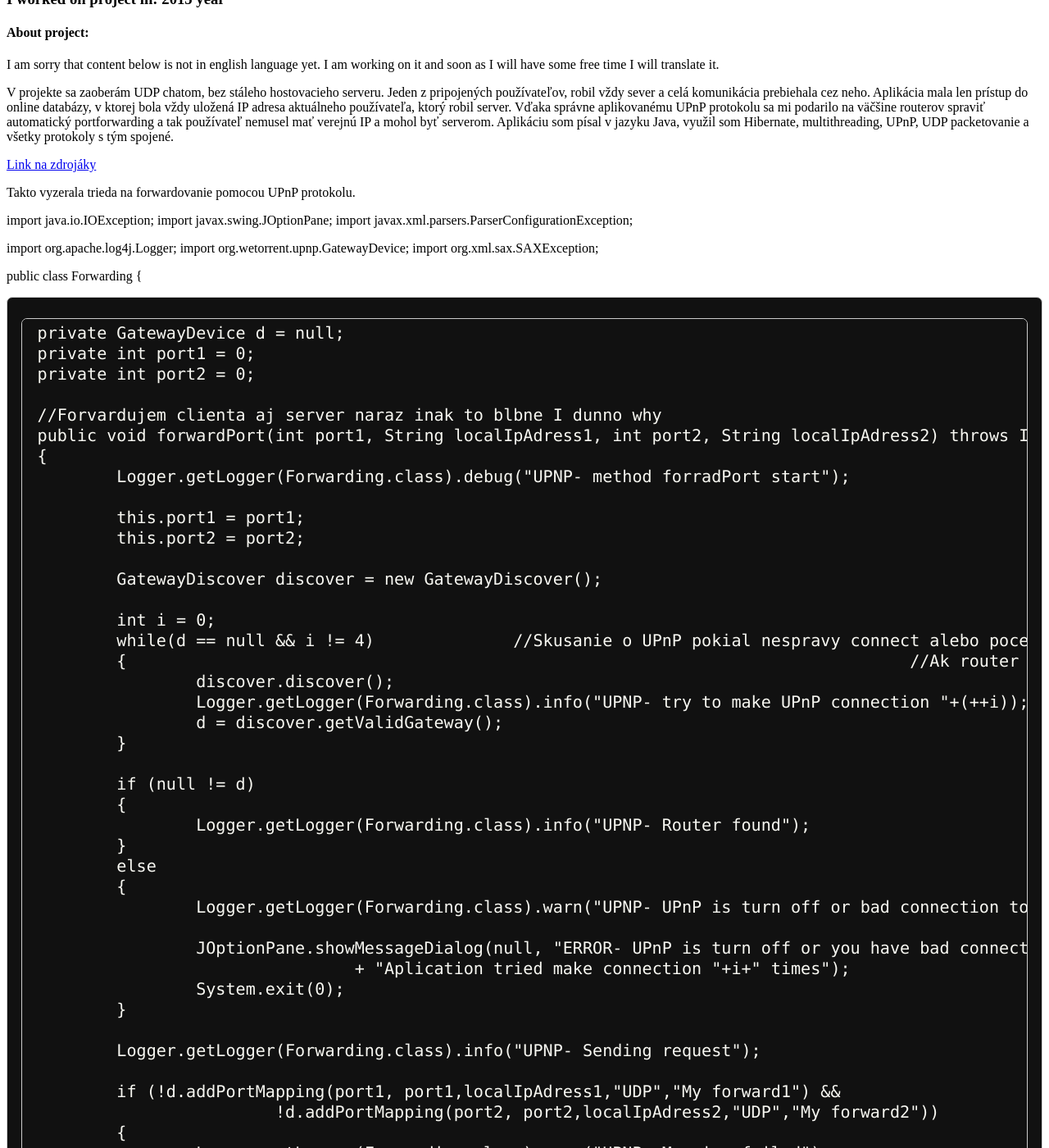
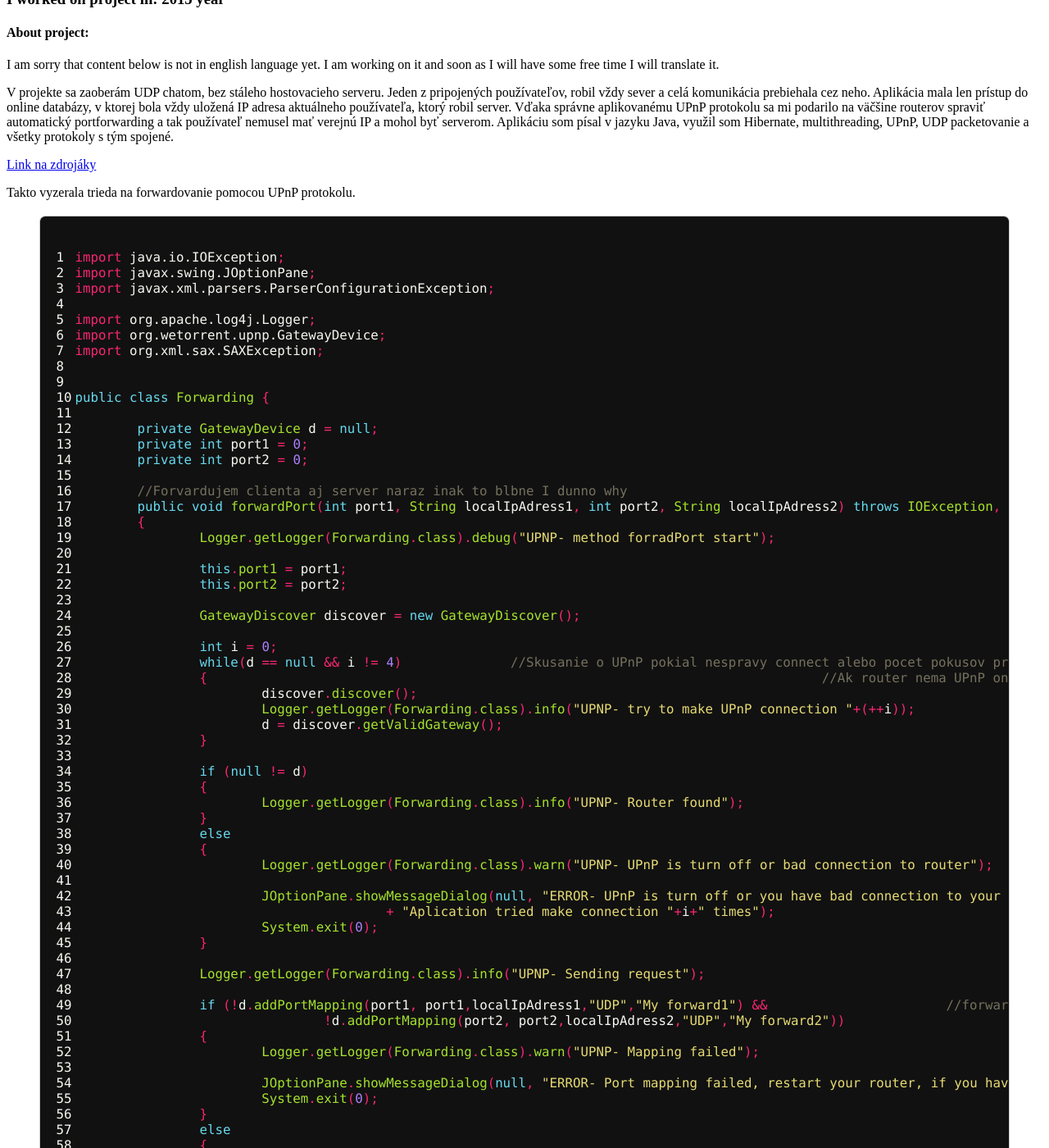
Before and after one commit to Delirante/Delirante.github.io, a Jekyll site: the page built from _collProjects/udpchat.md, in a window 1280 px wide and 1400 px high, scrolled down 216 px. Shown: the whole window at 82% size. Built offline with Jekyll 4.4.1, drawn with Linux system fonts in a browser that asks for light colours; some of the changed text lies outside the part shown.

Commit message:
Update udpchat.md

```diff
--- a/_collProjects/udpchat.md
+++ b/_collProjects/udpchat.md
@@ -16,6 +16,7 @@ Takto vyzerala trieda na forwardovanie pomocou UPnP protokolu.
 
 
 
+{% highlight java linenos %}
 
 import java.io.IOException;
 import javax.swing.JOptionPane;
@@ -96,3 +97,4 @@ public class Forwarding {
 		Logger.getLogger(Forwarding.class).debug("UPNP- method shutDown end");
 	}
 }
+{% endhighlight %}
```
